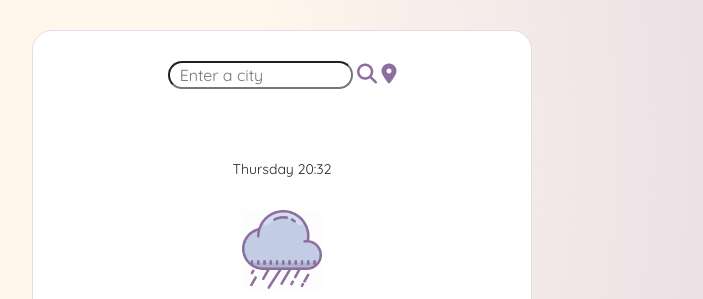
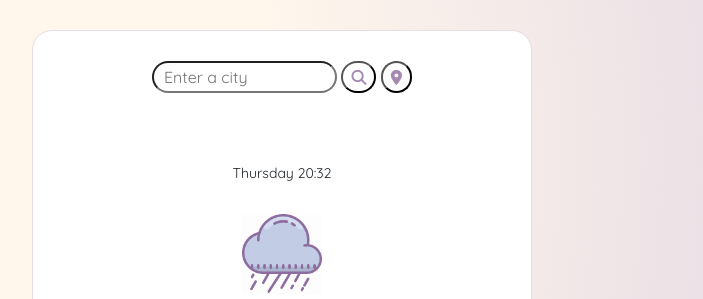
Before and after one commit to Bianca-Slavov/biancas-weather-app, a plain HTML site: page index.html in a window 1280 px wide. Shown: the top 299 px of the page, without its empty margins (358-1061 px from the left). Drawn offline with nearby package versions, Linux system fonts and the light colour scheme; no server answers.

Commit message:
Made changements to the style of the search buttons

```diff
--- a/src/styles.css
+++ b/src/styles.css
@@ -50,7 +50,7 @@ li {
 input {
   border-radius: 40px;
   margin: 30px 0px;
-  padding: 0 0 0 10px;
+  padding: 2px 0 2px 10px;
 }
 
 a {
@@ -118,9 +118,10 @@ a {
 }
 
 .search-buttons {
-  border-style: none;
+  border-radius: 40px;
+  border-width: 2px;
   margin: 30px 0px;
-  padding: 0;
+  padding: 2px 8px;
   background: none;
 }
 
@@ -130,11 +131,11 @@ a {
 }
 
 .fa-map-marker-alt {
-  color: #8e6da0;
-  font-size: 20px;
+  color: #a489b2;
+  font-size: 15px;
 }
 
 .fa-search {
-  color: #8e6da0;
-  font-size: 20px;
+  color: #a489b2;
+  font-size: 15px;
 }
```
